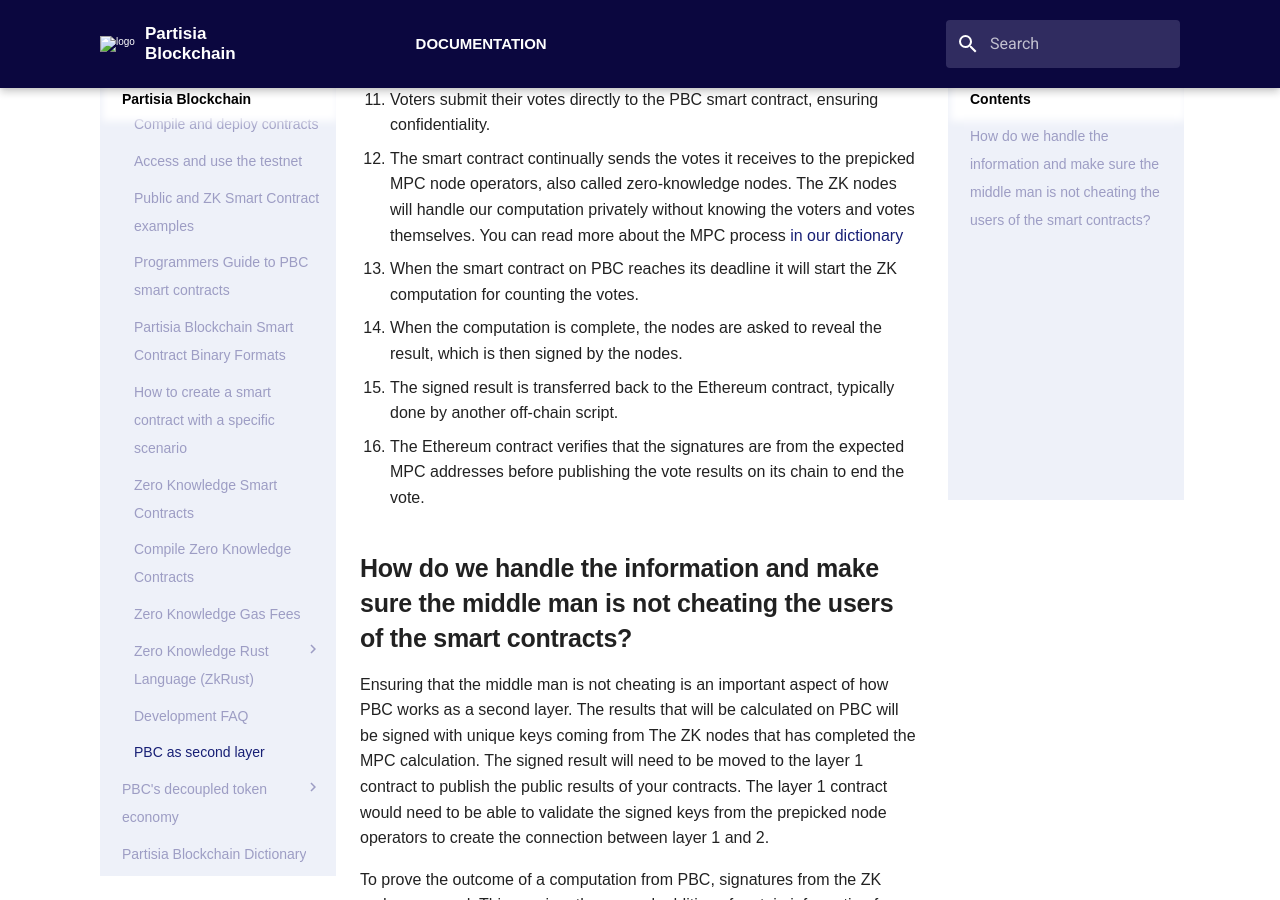
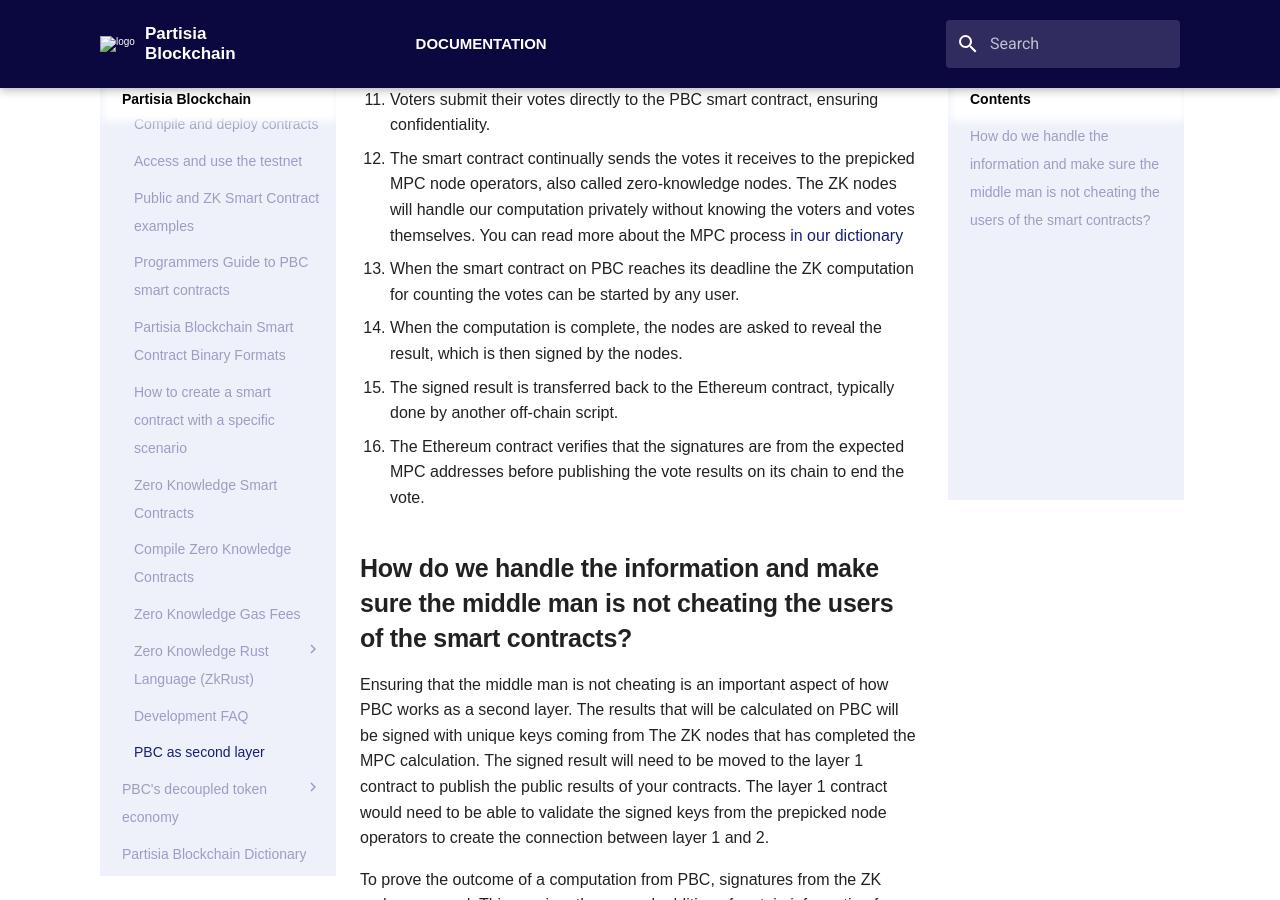
Before and after one commit to 0xSero/partisia-docs, an MkDocs documentation site: the page built from docs/PBC-as-a-second-layer/pbc-as-second-layer.md, in a window 1280 px wide and 900 px high, scrolled down 1667 px. Built offline with MkDocs 1.6.1 and Material for MkDocs 9.7.7, drawn with Linux system fonts in a browser that asks for light colours; some web fonts are replaced; a script that is not in the unit is left out.

Commit message:
tx needed for secret computation count of all votes fix

```diff
--- a/docs/PBC-as-a-second-layer/pbc-as-second-layer.md
+++ b/docs/PBC-as-a-second-layer/pbc-as-second-layer.md
@@ -23,7 +23,7 @@
 5. After transferring the list of allowed voters, the PBC smart contract knows which votes it can accept and from whom.
 6. Voters submit their votes directly to the PBC smart contract, ensuring confidentiality.
 7. The smart contract continually sends the votes it receives to the prepicked MPC node operators, also called zero-knowledge nodes. The ZK nodes will handle our computation privately without knowing the voters and votes themselves. You can read more about the MPC process [in our dictionary](../dictionary.md#mpc)
-8. When the smart contract on PBC reaches its deadline it will start the ZK computation for counting the votes.
+8. When the smart contract on PBC reaches its deadline the ZK computation for counting the votes can be started by any user.
 9. When the computation is complete, the nodes are asked to reveal the result, which is then signed by the nodes.
 10. The signed result is transferred back to the Ethereum contract, typically done by another off-chain script.
 11. The Ethereum contract verifies that the signatures are from the expected MPC addresses before publishing the vote results on its chain to end the vote.
```
